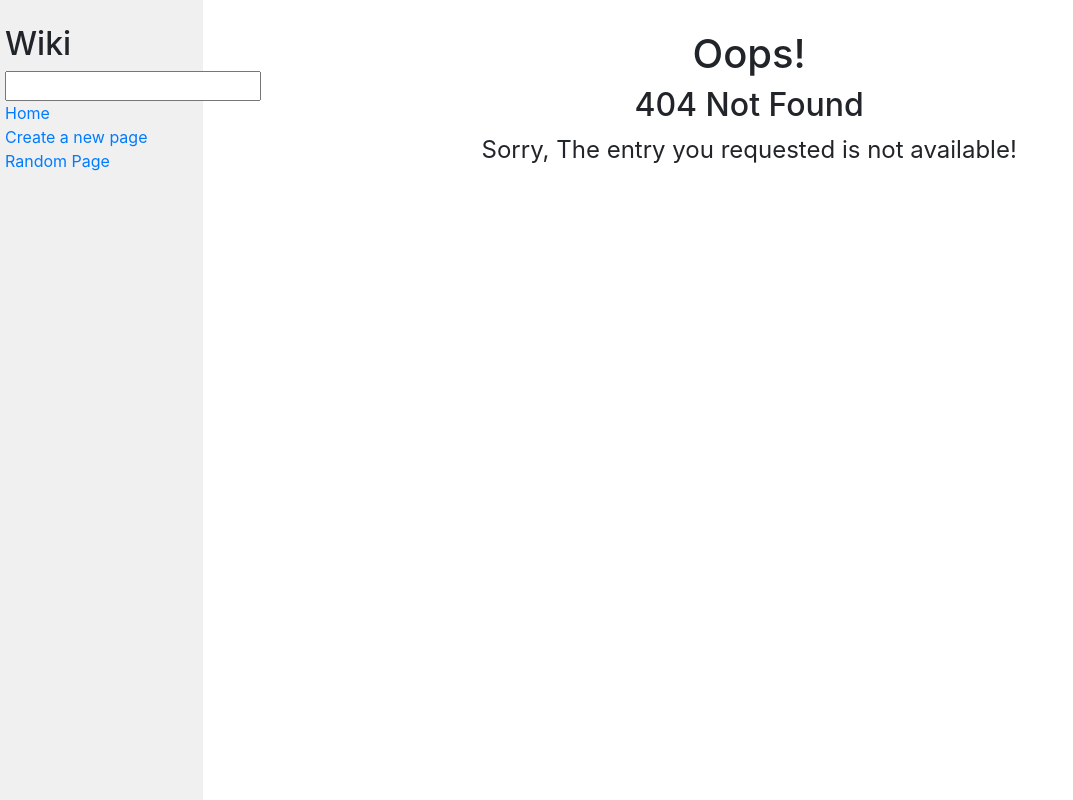
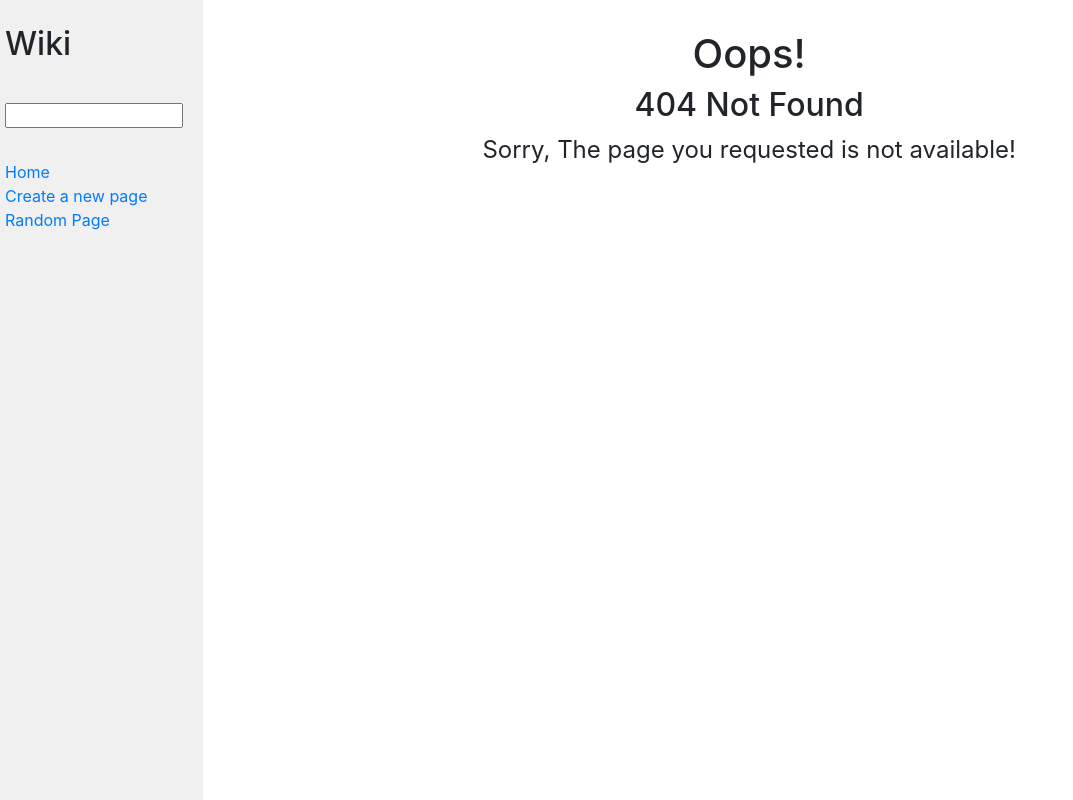
Before and after one commit to mohamedadnane8/Wiki, a Django app: page /wiki/1/ in a window 1280 px wide. Shown: the whole page, without its empty margins (0-1073 px from the left). Run offline with Django 3.2, Linux system fonts and the light colour scheme; some libraries are stand-ins or nearby versions.

Commit message:
refined the code; modified 404 and added comments

```diff
--- a/wikipedia/encyclopedia/entryForms.py
+++ b/wikipedia/encyclopedia/entryForms.py
@@ -2,7 +2,9 @@ from django import forms
 
 
 class SearchForm(forms.Form):
-    search = forms.CharField(label="")
+    search = forms.CharField(
+        label="", widget=forms.TextInput(attrs={"class": "search"}),
+    )
 
 
 class CreateForm(forms.Form):
--- a/wikipedia/encyclopedia/static/encyclopedia/styles.css
+++ b/wikipedia/encyclopedia/static/encyclopedia/styles.css
@@ -22,6 +22,9 @@ textarea {
     width: 100%;
     font-size: 15px;
     line-height: 15px;
+    padding-left: 1rem;
+    margin-bottom: 2rem;
+    margin-top: 2rem;
 
 }
 
--- a/wikipedia/encyclopedia/templates/encyclopedia/404.html
+++ b/wikipedia/encyclopedia/templates/encyclopedia/404.html
@@ -15,7 +15,7 @@
                 <h2 style="width: 100%; text-align: center;">
                     404 Not Found</h2>
                 <div style="width: 100%; text-align: center; font-size: 1.5rem;" class="error-details">
-                    Sorry, The entry you requested is not  available!
+                    Sorry, The page you requested is not available!
                 </div>
             </div>
         </div>
--- a/wikipedia/encyclopedia/templates/encyclopedia/edit.html
+++ b/wikipedia/encyclopedia/templates/encyclopedia/edit.html
@@ -1,6 +1,5 @@
 {% extends "encyclopedia/layout.html" %}
 {% load static %}
-
 {% block title %}
     Encyclopedia
 {% endblock %}
--- a/wikipedia/encyclopedia/util.py
+++ b/wikipedia/encyclopedia/util.py
@@ -1,8 +1,6 @@
-import re
-import os
+import re, os, random
 from django.core.files.base import ContentFile
 from django.core.files.storage import default_storage
-import random, markdown2
 
 
 def list_entries():
@@ -38,12 +36,15 @@ def get_entry(title):
     """
     try:
         f = default_storage.open(f"entries/{title}.md")
-        return markdown2.markdown(f.read().decode("utf-8"))
+        return f.read().decode("utf-8")
     except FileNotFoundError:
         return None
 
 
 def get_random_entryTitle():
+    """
+    This function returns a  title of a random entry
+    """
     return re.sub(r"\.md$", "", random.choice(os.listdir("./entries")))
 
 
@@ -69,17 +70,24 @@ def search(title):
 
 
 def is_exist(title):
+    """
+    This wrapper function checks if the file exist or not
+    """
     return default_storage.exists(f"entries/{title}.md")
 
 
 def save(title, text):
-    # This can be used  for saving and
+    """
+    This function is used to save the file.
+    """
     f = default_storage.open(f"entries/{title}.md", "wb")
     f.write(text.encode("utf-8"))
 
 
 def edit(old_title, title, text):
-    # This can be used  for saving and
+    """
+    As it's name implies this function is useful to if we want to edit an entry.
+    """
     f = default_storage.open(f"entries/{old_title}.md", "wb")
     f.write(text.encode("utf-8"))
     os.rename(f"entries/{old_title}.md", f"entries/{title}.md")
--- a/wikipedia/encyclopedia/views.py
+++ b/wikipedia/encyclopedia/views.py
@@ -2,6 +2,7 @@ from django.shortcuts import render, redirect
 from django.urls import reverse
 from django.http import HttpResponseRedirect
 from . import util, entryForms
+import markdown2
 
 
 def index(request):
@@ -14,21 +15,23 @@ def index(request):
 
 def entryPage(request, title):
     entry = util.get_entry(title)
-    if entry:
+    if util.is_exist(title):
         return render(
             request,
             "encyclopedia/entryPage.html",
-            {"entry": entry, "title": title, "form": entryForms.SearchForm()},
+            {
+                "entry": markdown2.markdown(entry),
+                "title": title,
+                "form": entryForms.SearchForm(),
+            },
         )
     else:
-        # TODO : have to fix  this later
         return render(
             request, "encyclopedia/404.html", {"form": entryForms.SearchForm()}
         )
 
 
 def randomEntryPage(request):
-    print("hello world")
     return redirect("encyclopedia:entry", title=util.get_random_entryTitle())
 
 
@@ -41,7 +44,6 @@ def searchEntry(request):
             keyWord = form.cleaned_data["search"]
 
             is_entry, ans = util.search(keyWord)
-            print(is_entry)
             if is_entry:
                 return redirect("encyclopedia:entry", title=keyWord)
             else:
@@ -67,7 +69,6 @@ def create(request):
         if form.is_valid():
             title = form.cleaned_data["title"]
             content = form.cleaned_data["content"]
-            print(title)
             if util.is_exist(title):
                 return render(
                     request, "encyclopedia/404.html", {"form": entryForms.SearchForm()}
@@ -84,14 +85,11 @@ def create(request):
 def edit(request, title):
     # in case a post request was sent.
     # we will save the file once again and redirect to the entry page.
-    print("\n\n\n yeess mmmeennn")
 
     if request.method == "POST":
         form = entryForms.CreateForm(request.POST)
 
         if form.is_valid():
-            print(title)
-
             new_content = form.cleaned_data["content"]
             new_title = form.cleaned_data["title"]
 
```
Also changed, not shown: wikipedia/entries/CSS.md (+3 -2 lines), wikipedia/entries/Django.md (+4 -0 lines), wikipedia/entries/Java.md (+1 -0 lines).
